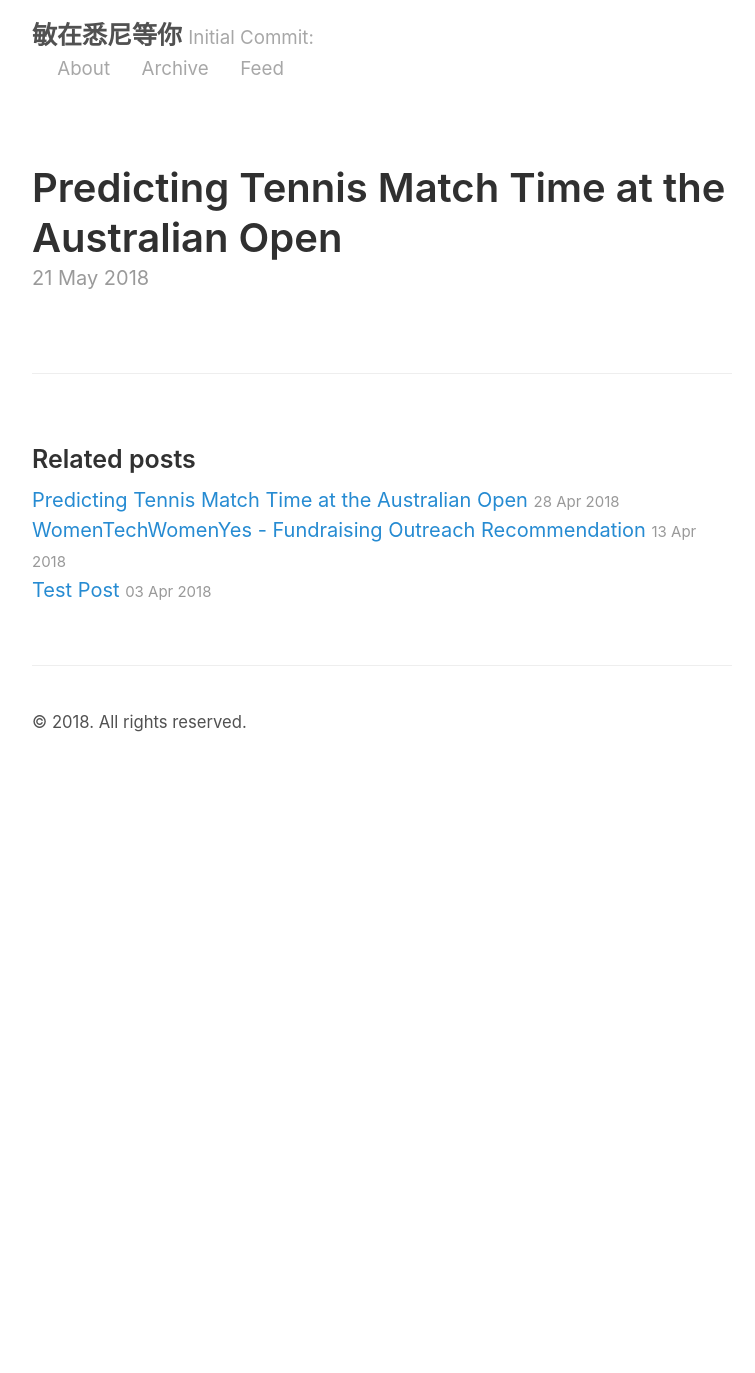
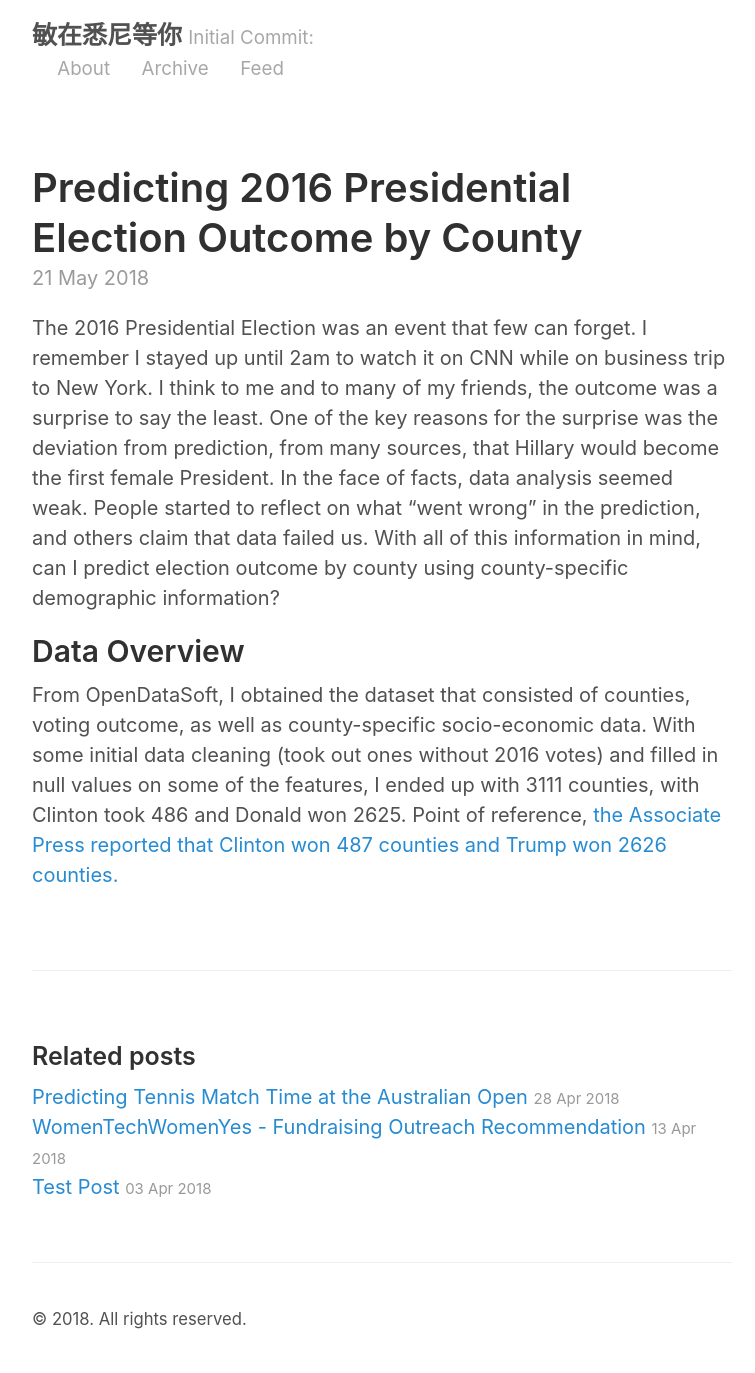
Before and after one commit to mizhao2018/mizhao2018.github.io, a Jekyll site: the page built from _posts/2018-05-21-Predicting-2016-Presidential-Election-Outcome-by-County.md, in a window 1280 px wide. Shown: the whole page, without its empty margins (258-1013 px from the left). Built offline with Jekyll 4.4.1, drawn with Linux system fonts in a browser that asks for light colours; before the commit the page ends 900 px from its top, so only the background shows below that.

Commit message:
Update 2018-05-21-Predicting-2016-Presidential-Election-Outcome-by-County.md

```diff
--- a/_posts/2018-05-21-Predicting-2016-Presidential-Election-Outcome-by-County.md
+++ b/_posts/2018-05-21-Predicting-2016-Presidential-Election-Outcome-by-County.md
@@ -1,4 +1,8 @@
 ---
 layout: post
-title: Predicting Tennis Match Time at the Australian Open
+title: Predicting 2016 Presidential Election Outcome by County
 ---
+The 2016 Presidential Election was an event that few can forget. I remember I stayed up until 2am to watch it on CNN while on business trip to New York. I think to me and to many of my friends, the outcome was a surprise to say the least. One of the key reasons for the surprise was the deviation from prediction, from many sources, that Hillary would become the first female President. In the face of facts, data analysis seemed weak. People started to reflect on what "went wrong" in the prediction, and others claim that data failed us. With all of this information in mind, can I predict election outcome by county using county-specific demographic information?
+
+## Data Overview
+From OpenDataSoft, I obtained the dataset that consisted of counties, voting outcome, as well as county-specific socio-economic data. With some initial data cleaning (took out ones without 2016 votes) and filled in null values on some of the features, I ended up with 3111 counties, with Clinton took 486 and Donald won 2625. Point of reference, [the Associate Press reported that Clinton won 487 counties and Trump won 2626 counties.](https://apnews.com/fb5a5f7da21d460bbffb6985cb01cb2c/trending-story-clinton-won-just-57-counties-untrue)
```
